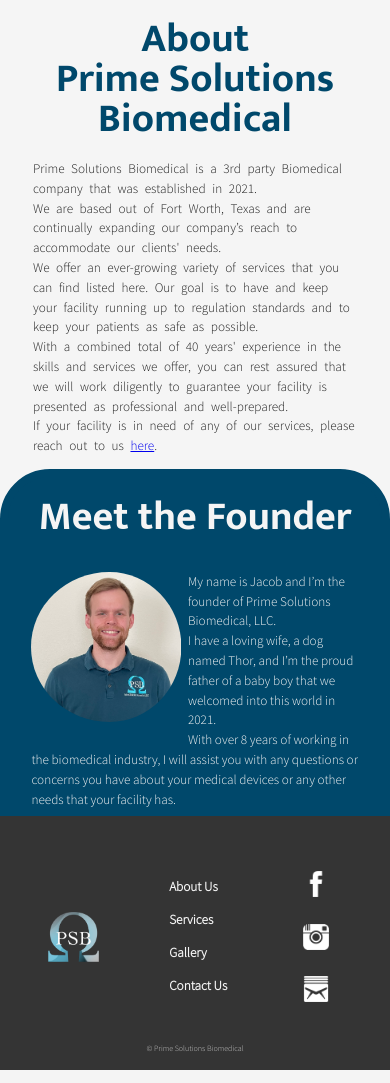
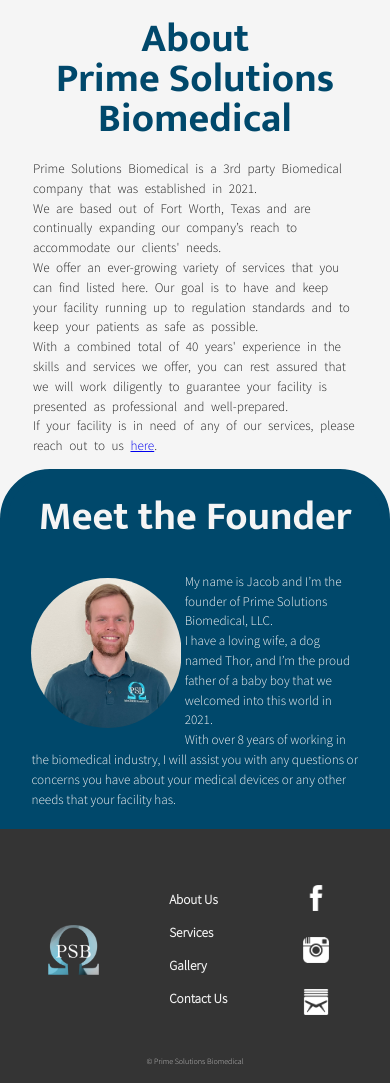
Before and after one commit to ABViney/deprecated-PSB, a PHP site: page /about.html in a window 390 px wide. Shown: the part 147-1230 px from the top of the page. Run offline with PHP 8.4, Linux system fonts and the light colour scheme; some web fonts are replaced.

Commit message:
rescoped a vague definition. mobile improvements

```diff
--- a/css/style.css
+++ b/css/style.css
@@ -389,14 +389,15 @@
     align-items: center;
 }
 section.about-team p {
+    padding-bottom: 1em;
     width: 90%;
 }
-p > img {
+section.about-team p > img {
     border-radius: 50%;
     float: left;
     max-height: 150px;
     margin-bottom: 1em;
-    padding-right: 0.5em;
+    padding-right: 0.25em;
 }
 
 section.service {
@@ -763,6 +764,7 @@
         display: none;
     }
 
+
     /* Content Mods */
     .service-preview {
         align-items: center;
@@ -777,20 +779,16 @@
     }.service-preview a span {
         margin-top: 0.5em;
     }
+
+    .about-team p > img {
+        margin-top: 0.5em;
+        margin-bottom: 0;
+    }
+
     input[type=checkbox]:not(:checked):hover + h1 { /* Disabling highlight for mobile, lasts after closing expandable */
         background-color: var(--clr-blu);
     }
 
-    .before-after-container {
-        display: inline-block;
-        border: 1% solid var(--clr-blu);
-        height: 200px;
-        overflow-x: scroll;
-        overflow-y: hidden;
-        position: relative;
-        white-space: nowrap;
-        width: 200px;
-    }
     section.contact-info {
         flex-flow: column nowrap;
     }
```
